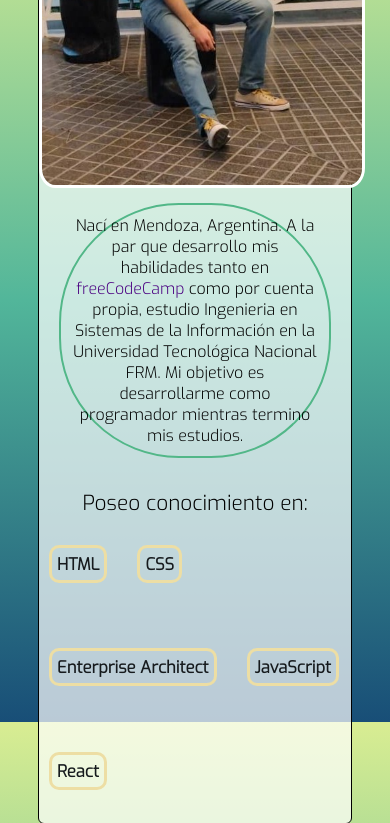
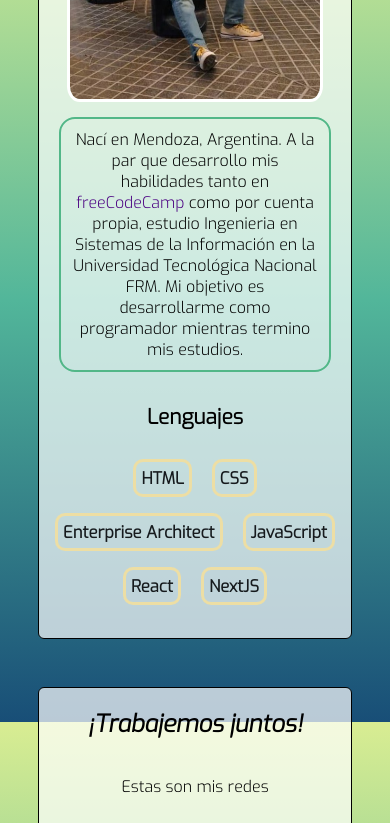
Before and after one commit to Maty45/matiasiusef.github.io, a plain HTML site: page index.html in a window 390 px wide. Shown: the part 1810-2633 px from the top of the page. Drawn offline with nearby package versions, Linux system fonts and the light colour scheme.

Commit message:
diseño mas responsivo

```diff
--- a/index.html
+++ b/index.html
@@ -44,13 +44,14 @@
         <img src="foto_perfil.jpg" alt="foto-perfil" id="foto-perfil" loading="lazy">
       </div>
       <p>Nací en Mendoza, Argentina. A la par que desarrollo mis habilidades tanto en <a target="_blank" href="https://www.freecodecamp.org/">freeCodeCamp</a> como por cuenta propia, estudio Ingenieria en Sistemas de la Información en la Universidad Tecnológica Nacional FRM. Mi objetivo es desarrollarme como programador mientras termino mis estudios.</p>
-      <p>Poseo conocimiento en:</p>
+      <p><strong>Lenguajes</strong></p>
       <div class="lenguajes">
         <h5><a target="_blank" href="https://www.freecodecamp.org/certification/matt_iusepe/responsive-web-design">HTML</a></h5>
         <h5><a target="_blank" href="https://www.freecodecamp.org/certification/matt_iusepe/responsive-web-design">CSS</a></h5>
         <h5>Enterprise Architect</h5>
         <h5><a target="_blank" href="https://www.freecodecamp.org/certification/matt_iusepe/javascript-algorithms-and-data-structures">JavaScript</a></h5>
         <h5>React</h5>
+        <h5>NextJS</h5>
       </div>
     </section>
     <section class="contact" id="contacto" data-aos="fade-up" data-aos-delay="100" >
@@ -72,3 +73,5 @@
     </script>
   </body>
 </html>
+
+<!-- Cosas para añadir: Pasarlo a React, modo noche, cambiar idioma, hacer barra de navegacion responsive
--- a/styles.css
+++ b/styles.css
@@ -114,6 +114,7 @@
     flex-direction: column;
     margin: 150px auto 20px auto;
     width: 80%;
+    min-height: auto;
     color: black;
     text-align: left;
     border: 1px solid black;
@@ -173,18 +174,19 @@
   }
   .lenguajes {
     display:flex;
+    justify-content: center;
     flex-wrap: wrap;
     font-size: 20px;
-    margin: 4px auto 5px auto;
-    gap: 10px;
+    margin: 4px 0 5px 0;
+    padding-bottom: 20px;
+    padding-top: 20px;
   }
   .lenguajes h5{
     color: #161a1d;
     border: 3px solid #eddea4;
     border-radius: 10px;
     padding:5px;
-    margin-right: 10px;
-    margin-left: 10px;
+    margin: 8px 10px ;
   }
   .lenguajes a{
     color:#161a1d;
@@ -255,3 +257,11 @@
       position: static;
     }
   }
+  @media (max-width: 450px) {
+    #foto-perfil {
+      width: 250px;
+    }
+    .sobremi > p:first-of-type {
+      border-radius: 16px;
+    }
+  }
```
